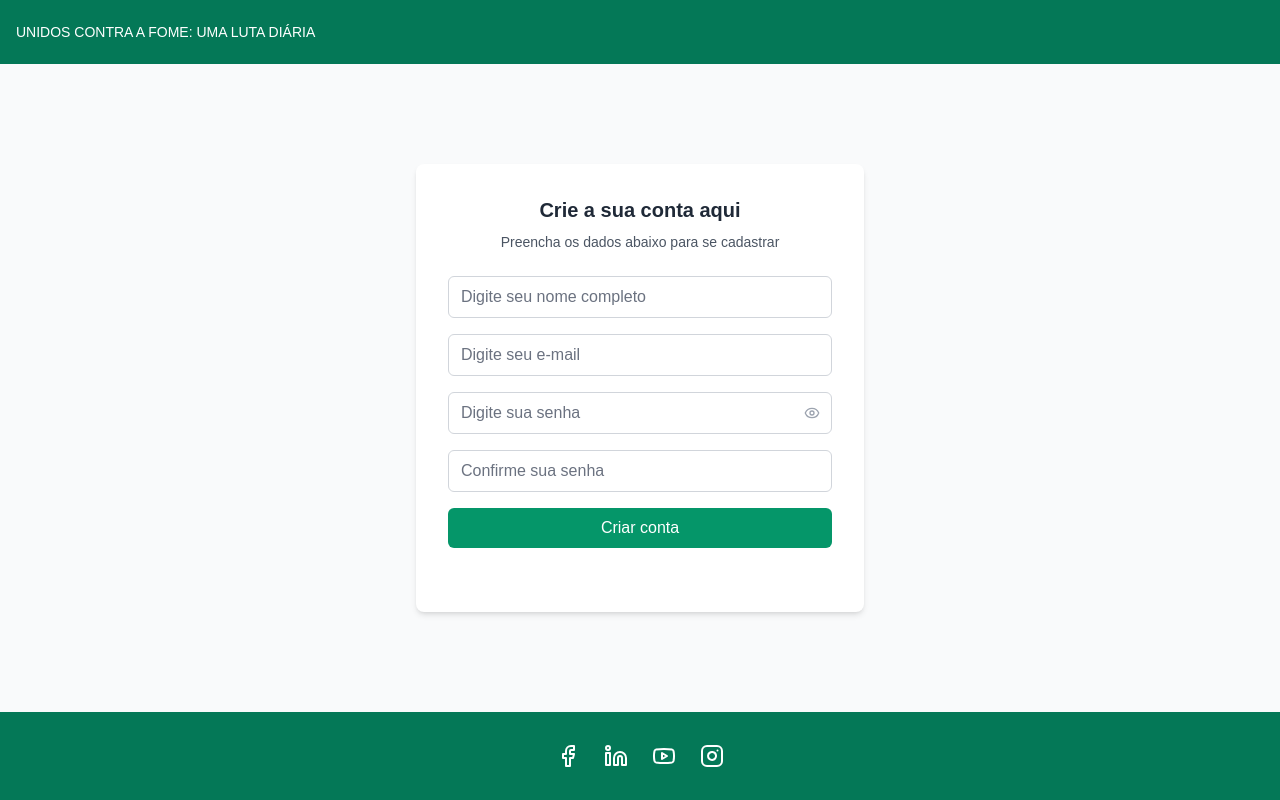
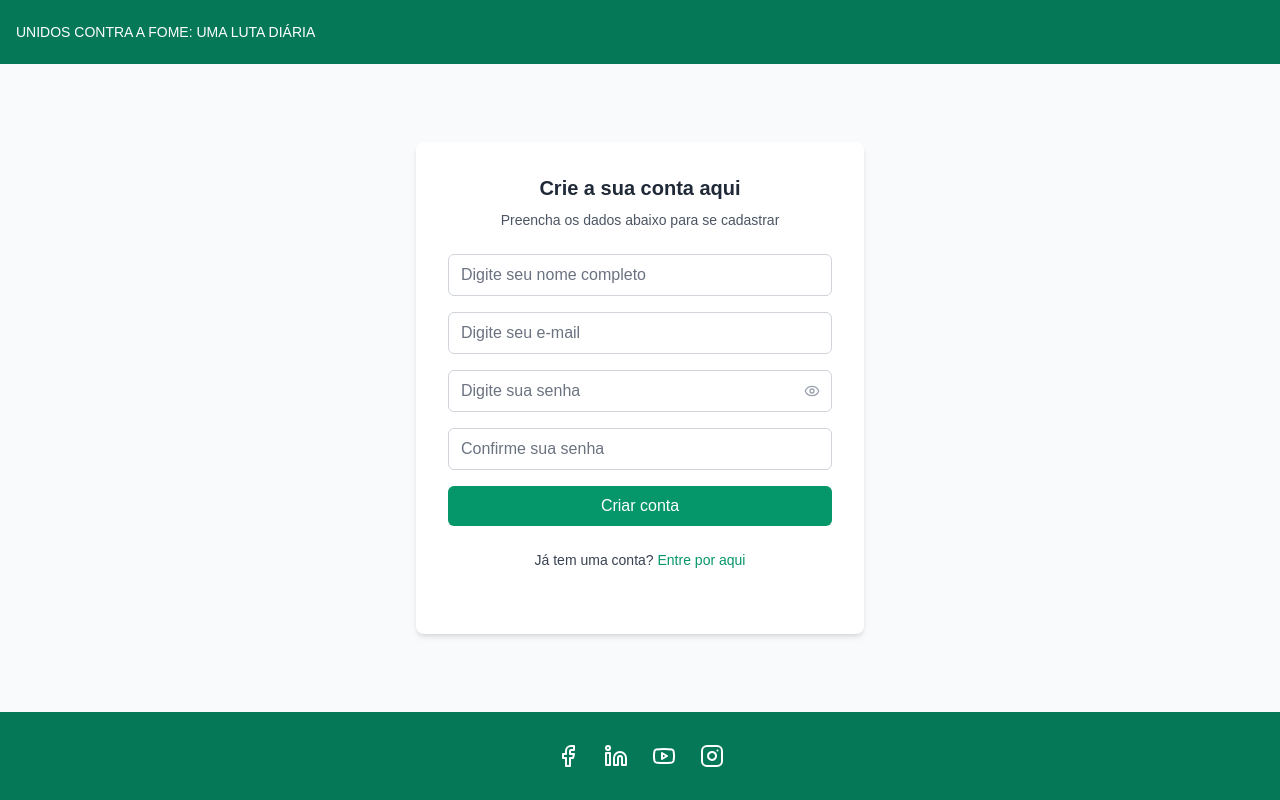
Before and after one commit to cesarssa/voluntarios-web, a Next.js app: page /cadastrar in a window 1280 px wide. Built offline with nearby package versions, Linux system fonts and the light colour scheme.

Commit message:
Remoção botão Google

```diff
--- a/src/app/cadastrar/page.js
+++ b/src/app/cadastrar/page.js
@@ -262,10 +262,19 @@ export default function CadastroPage() {
                 </button>
               </form>
 
-              {/* Resto do código permanece igual... */}
+              <div className="mt-6 text-center">
+                <p className="text-gray-700 text-sm">
+                  Já tem uma conta?{' '}
+                  <Link
+                    href="/entrar"
+                    className="text-emerald-600 hover:text-emerald-700 font-medium hover:underline"
+                  >
+                    Entre por aqui
+                  </Link>
+                </p>
+              </div>
             </div>
 
-            {/* ... resto do código ... */}
           </div>
         </div>
       </main>
```
